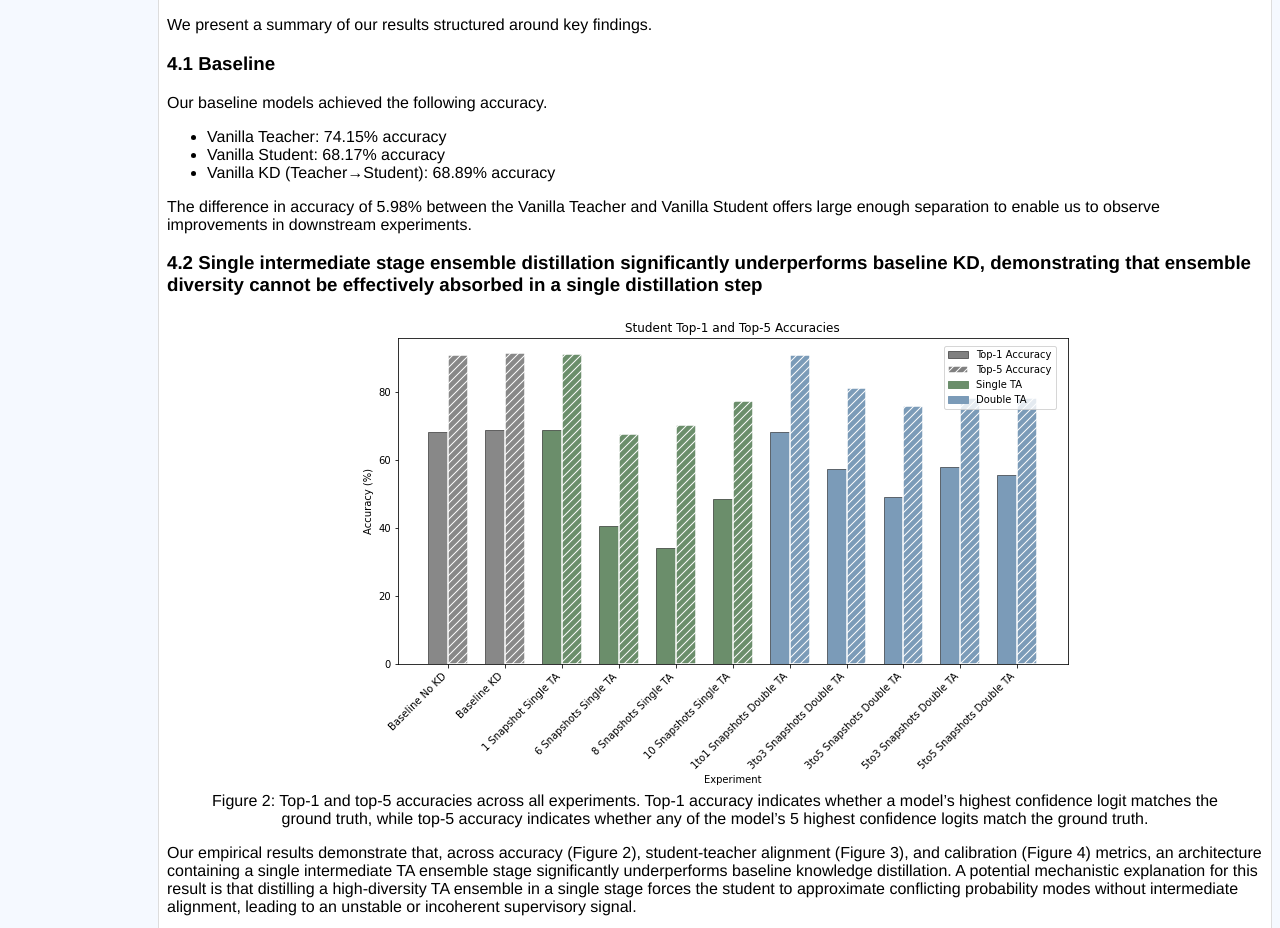
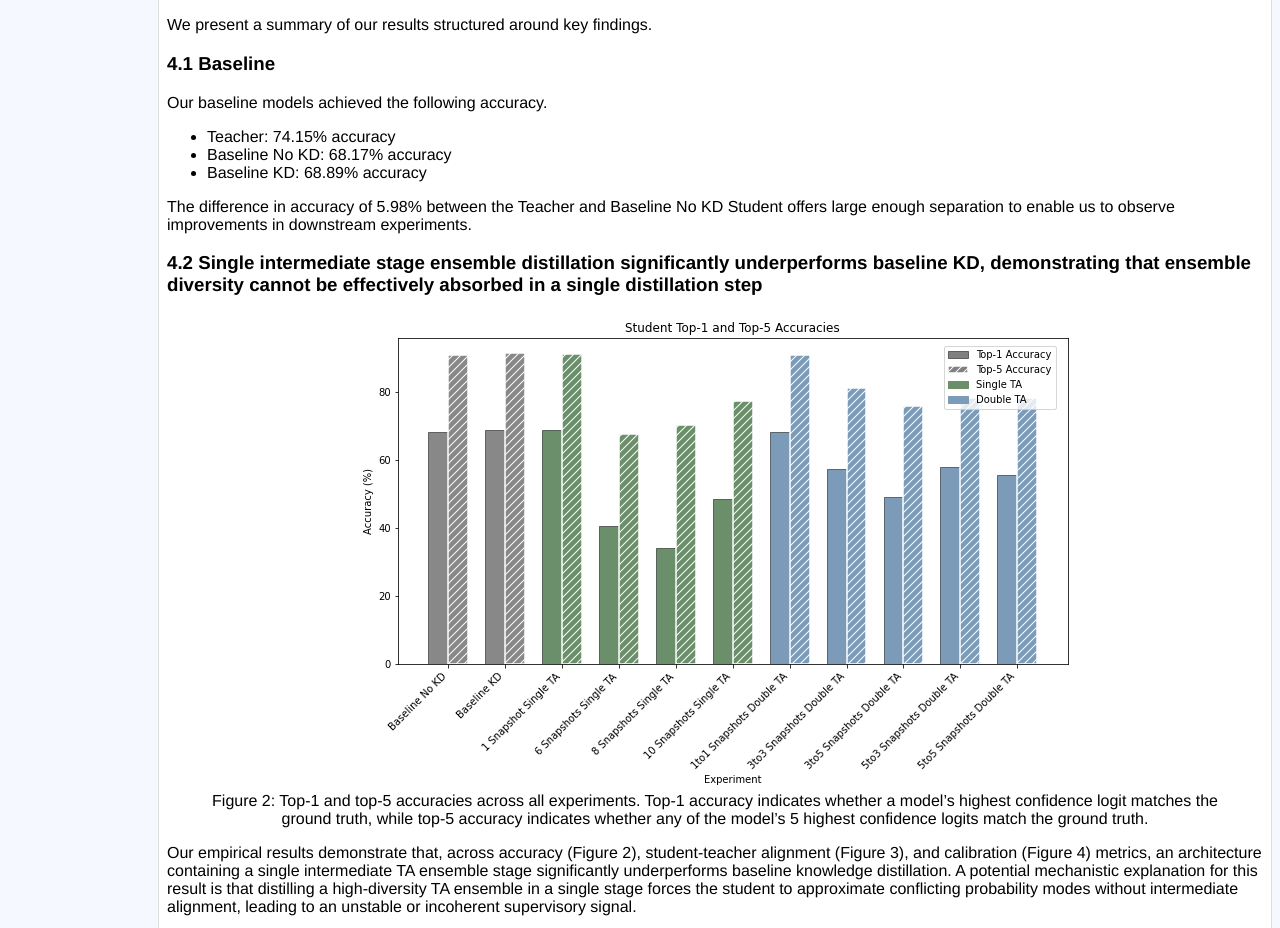
Before and after one commit to seanchuck/6.7960-EnsembleReductionKD-Blog, a plain HTML site: page index.html in a window 1280 px wide. Shown: the part 4340-5268 px from the top of the page. Drawn offline with nearby package versions, Linux system fonts and the light colour scheme.

Commit message:
section 3 and notation\ cleaned up

```diff
--- a/index.html
+++ b/index.html
@@ -550,11 +550,11 @@
 							Our baseline models achieved the following accuracy.
 
 							<ul>
-								<li>Vanilla Teacher: 74.15% accuracy</li>
-								<li>Vanilla Student: 68.17% accuracy</li>
-								<li>Vanilla KD (Teacher→Student): 68.89% accuracy</li>
+								<li>Teacher: 74.15% accuracy</li>
+								<li>Baseline No KD: 68.17% accuracy</li>
+								<li>Baseline KD: 68.89% accuracy</li>
 							</ul>
-							The difference in accuracy of 5.98% between the Vanilla Teacher and Vanilla Student offers large enough separation to
+							The difference in accuracy of 5.98% between the Teacher and Baseline No KD Student offers large enough separation to
 							enable us to observe improvements in downstream experiments.
 
 
```
